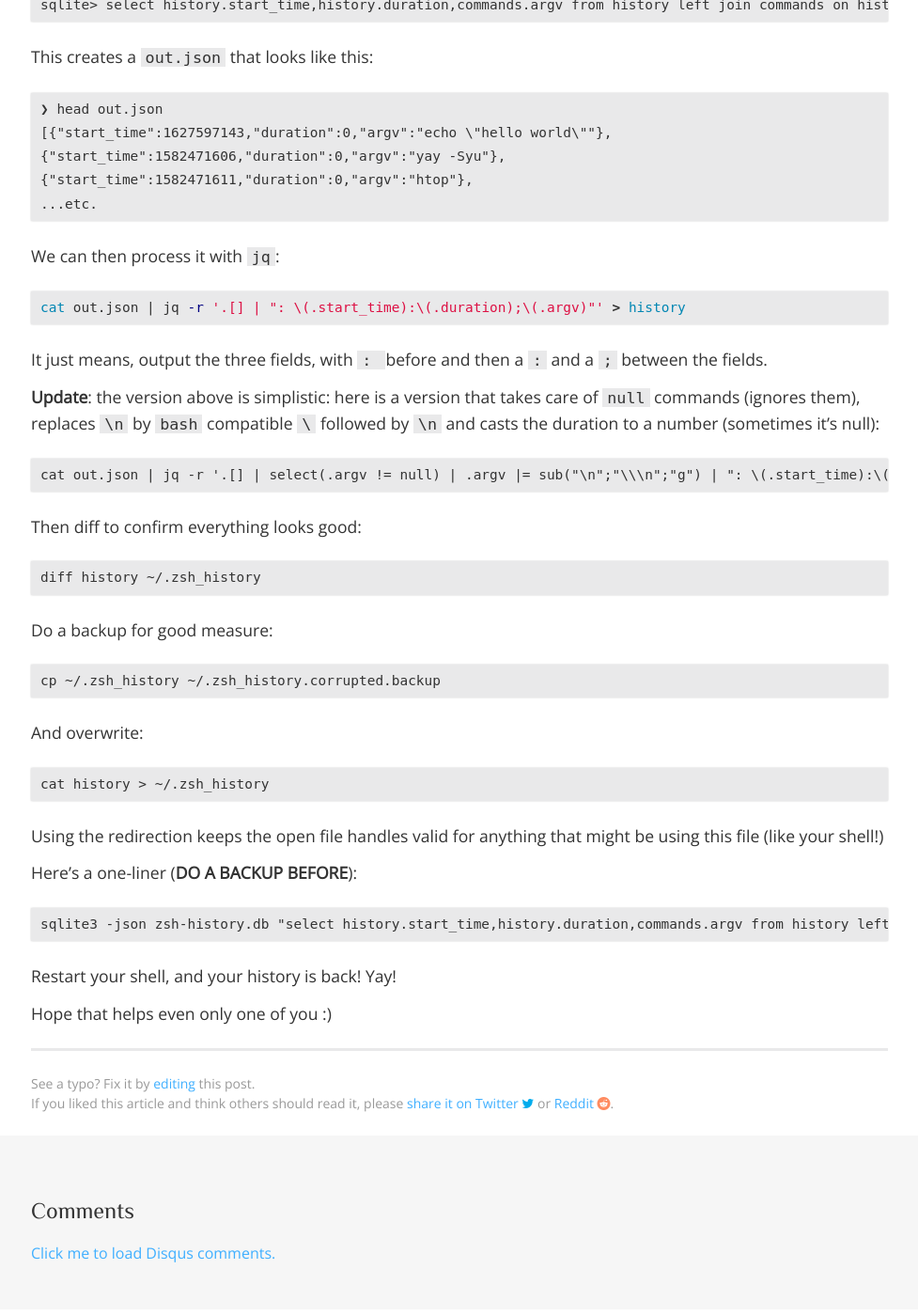
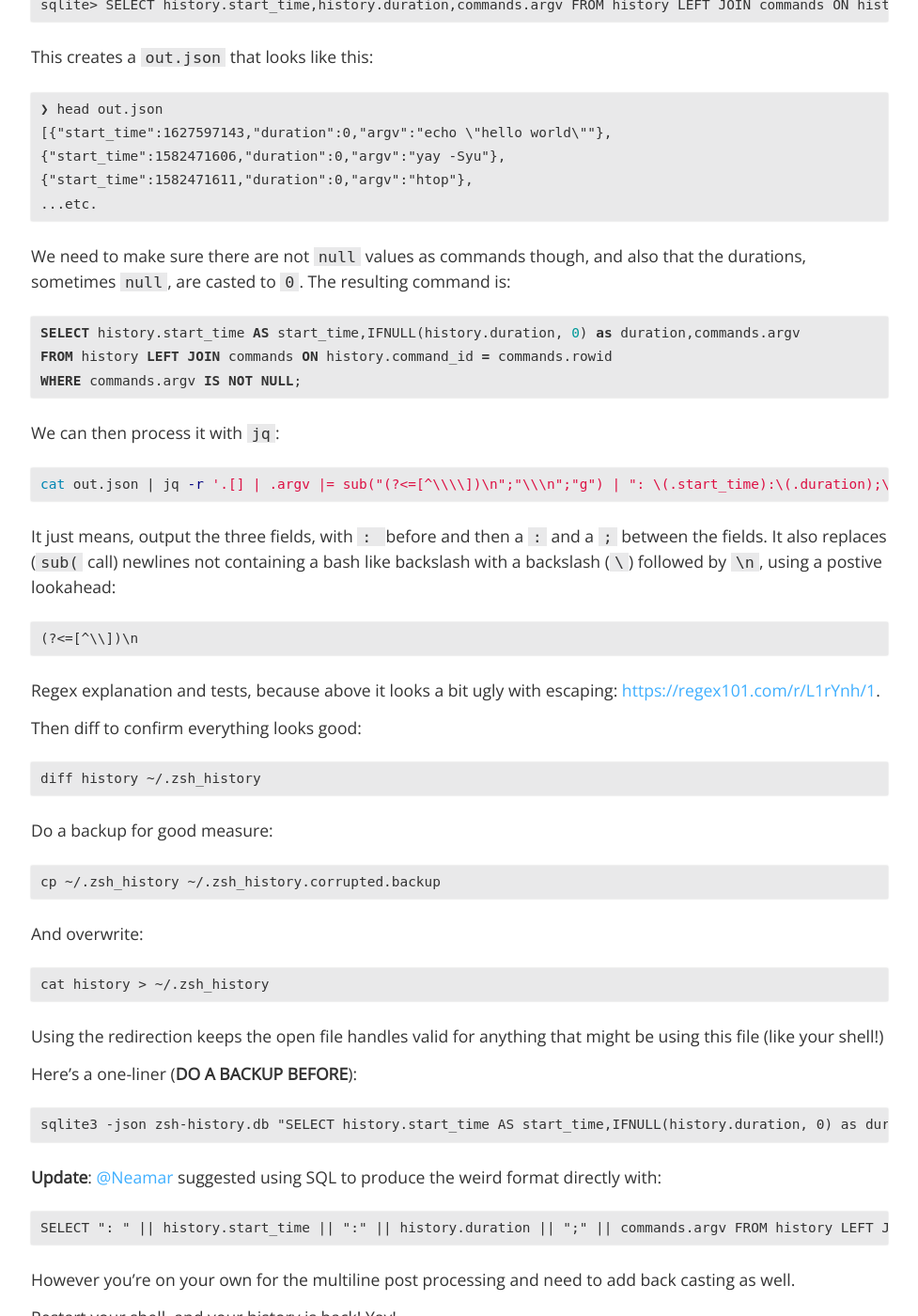
Before and after one commit to saveman71/saveman71.github.io, a Jekyll site: the page built from _posts/2021-09-08-recovering-zsh-history-from-histdb.md, in a window 1280 px wide and 1400 px high, scrolled down 2083 px. Shown: the whole window at 94% size, without its empty margins (151-1128 px from the left). Built offline with Jekyll 4.4.1, drawn with Linux system fonts in a browser that asks for light colours; some of the changed text lies outside the part shown.

Commit message:
Prettier SQL, add reference to the Office, use more SQL instead of JQ

````diff
--- a/_posts/2021-09-08-recovering-zsh-history-from-histdb.md
+++ b/_posts/2021-09-08-recovering-zsh-history-from-histdb.md
@@ -28,7 +28,7 @@ autoload -Uz add-zsh-hook
 # bindkey '^r' _histdb-isearch
 ```
 
-I added histdb two months ago in an attempt at syncing my history across computers (though now I only use one computer, how the turntables...). It stores the history as a `sqlite3` database which makes merging and knowing what host contributed what easier. Back then, I made a good call: "import" all the history I had to the `histdb` database.
+I added histdb two months ago in an attempt at syncing my history across computers (though now I only use one computer, [how the turntables](https://www.youtube.com/watch?v=XmLnHPx_q2A)...). It stores the history as a `sqlite3` database which makes merging and knowing what host contributed what easier. Back then, I made a good call: "import" all the history I had to the `histdb` database.
 
 At first I was using the interactive `histdb` search, but I didn't feel like it was any better than the built-in one so I quickly disabled it.
 
@@ -60,7 +60,7 @@ SQLite version 3.36.0 2021-06-18 18:36:39
 Enter ".help" for usage hints.
 sqlite> .mode json
 sqlite> .once out.json
-sqlite> select history.start_time,history.duration,commands.argv from history left join commands on history.command_id = commands.rowid;
+sqlite> SELECT history.start_time,history.duration,commands.argv FROM history LEFT JOIN commands ON history.command_id = commands.rowid;
 ```
 
 This creates a `out.json` that looks like this:
@@ -72,20 +72,28 @@ This creates a `out.json` that looks like this:
 ...etc.
 ```
 
+We need to make sure there are not `null` values as commands though, and also that the durations, sometimes `null`, are casted to `0`. The resulting command is:
+
+```sql
+SELECT history.start_time AS start_time,IFNULL(history.duration, 0) as duration,commands.argv
+FROM history LEFT JOIN commands ON history.command_id = commands.rowid
+WHERE commands.argv IS NOT NULL;
+```
+
 
 We can then process it with `jq`:
 
 ```sh
-cat out.json | jq -r '.[] | ": \(.start_time):\(.duration);\(.argv)"' > history
+cat out.json | jq -r '.[] | .argv |= sub("(?<=[^\\\\])\n";"\\\n";"g") | ": \(.start_time):\(.duration);\(.argv)"' > history
 ```
 
-It just means, output the three fields, with `: ` before and then a `:` and a `;` between the fields.
-
-**Update**: the version above is simplistic: here is a version that takes care of `null` commands (ignores them), replaces `\n` by `bash` compatible `\` followed by `\n` and casts the duration to a number (sometimes it's null):
+It just means, output the three fields, with `: ` before and then a `:` and a `;` between the fields. It also replaces (`sub(` call) newlines not containing a bash like backslash with a backslash (`\`) followed by `\n`, using a postive lookahead:
 
 ```
-cat out.json | jq -r '.[] | select(.argv != null) | .argv |= sub("\n";"\\\n";"g") | ": \(.start_time):\(.duration // 0);\(.argv)' > history
+(?<=[^\\])\n
 ```
+
+Regex explanation and tests, because above it looks a bit ugly with escaping: [https://regex101.com/r/L1rYnh/1](https://regex101.com/r/L1rYnh/1).
 
 Then diff to confirm everything looks good:
 ```
@@ -107,8 +115,15 @@ Using the redirection keeps the open file handles valid for anything that might
 Here's a one-liner (**DO A BACKUP BEFORE**):
 
 ```
-sqlite3 -json zsh-history.db "select history.start_time,history.duration,commands.argv from history left join commands on history.command_id = commands.rowid;" | jq -r '.[] | select(.argv != null) | .argv |= sub("\n";"\\\n";"g") | ": \(.start_time):\(.duration // 0);\(.argv)"' > ~/.zsh_history
+sqlite3 -json zsh-history.db "SELECT history.start_time AS start_time,IFNULL(history.duration, 0) as duration,commands.argv from history left join commands on history.command_id = commands.rowid WHERE commands.argv IS NOT NULL;" | jq -r '.[] | .argv |= sub("(?<=[^\\\\])\n";"\\\n";"g") | ": \(.start_time):\(.duration);\(.argv)"' > ~/.zsh_history
 ```
+
+**Update**: [@Neamar](https://github.com/Neamar) suggested using SQL to produce the weird format directly with:
+```
+SELECT ": " || history.start_time || ":" || history.duration || ";" || commands.argv FROM history LEFT JOIN commands ON history.command_id = commands.rowid;
+```
+
+However you're on your own for the multiline post processing and need to add back casting as well.
 
 Restart your shell, and your history is back! Yay!
 
````
